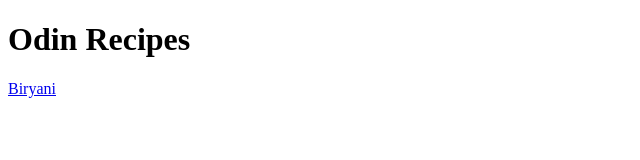
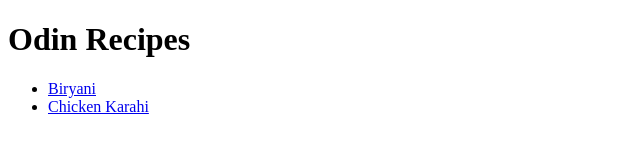
Before and after one commit to Appropriate32/odin-recipes, a plain HTML site: page index.html in a window 1280 px wide. Shown: the whole page, without its empty margins (0-640 px from the left). Drawn offline with Linux system fonts and the light colour scheme.

Commit message:
Added link to karahi html file

```diff
--- a/index.html
+++ b/index.html
@@ -7,6 +7,10 @@
 </head>
 <body>
     <h1>Odin Recipes</h1>
-    <a href="recipes/biryani.html" target="_blank">Biryani</a>
+    <ul>
+        <li><a href="recipes/biryani.html" target="_blank">Biryani</a></li>
+        <li><a href="recipes/karahi.html" target="_blank">Chicken Karahi</a></li>
+    </ul>
+
 </body>
 </html>
```
